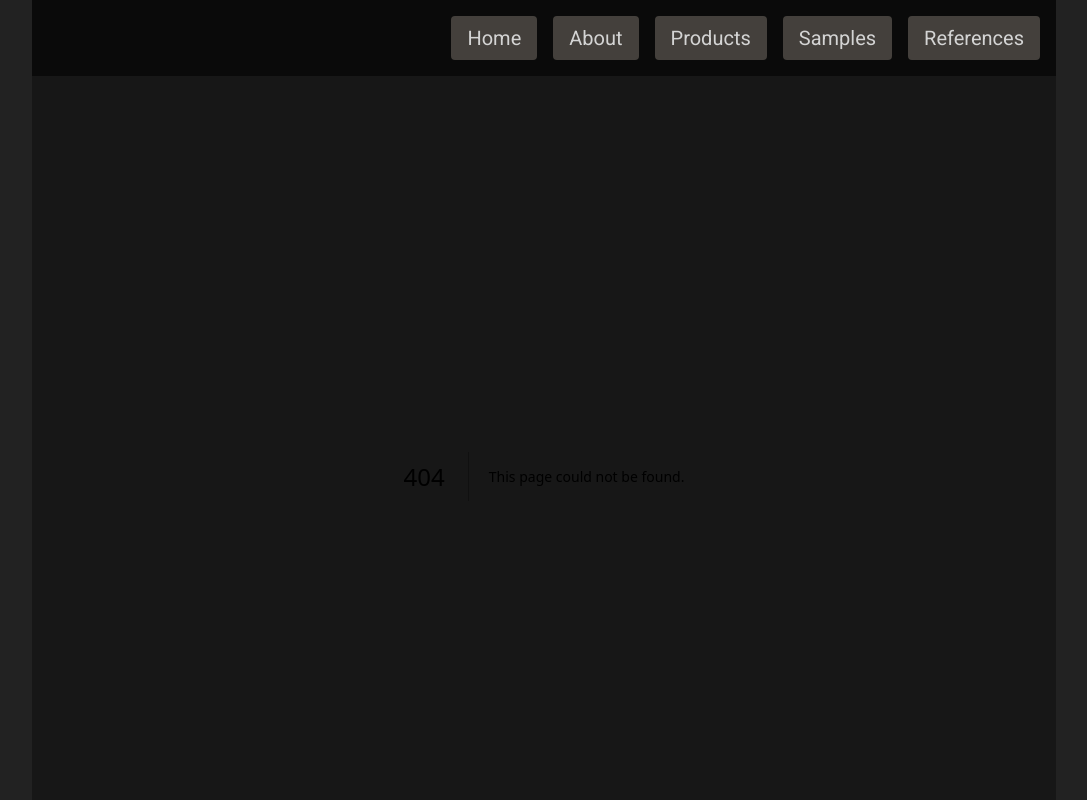
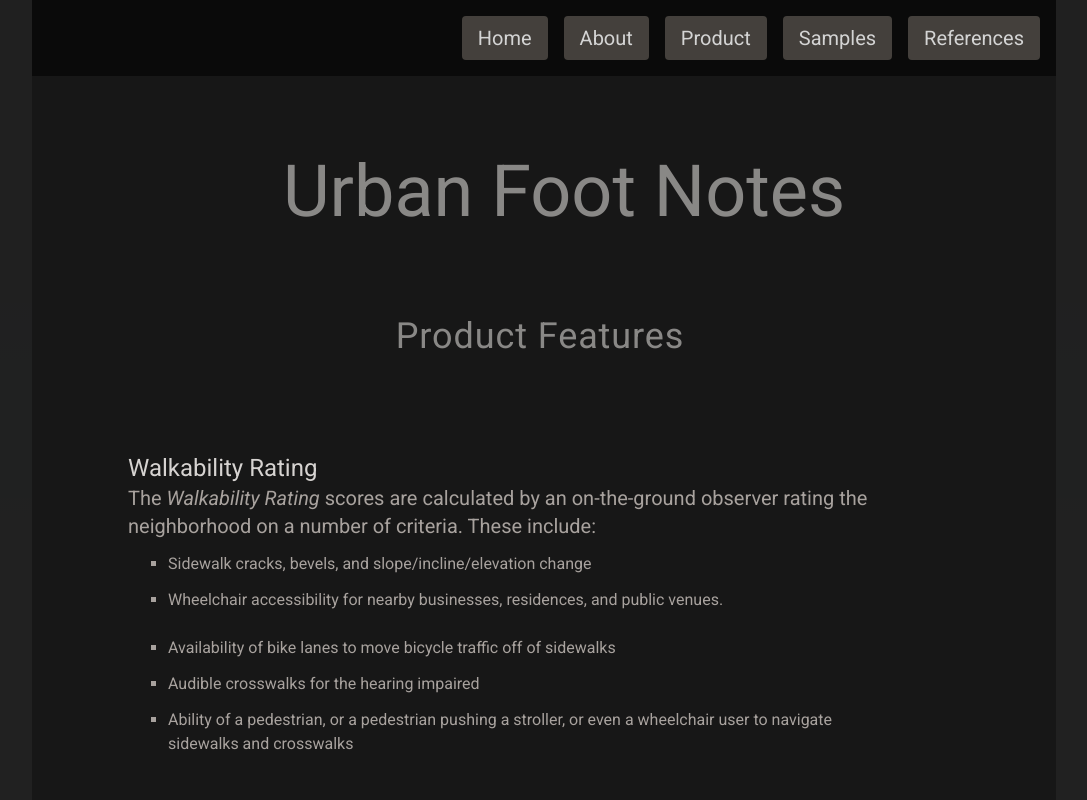
Before and after one commit to Richard-Burd/urban-footnotes-landing, a Next.js app: page /product in a window 1280 px wide. Before the commit this address had no page. Shown: the top 800 px of the page, without its empty margins (96-1183 px from the left). Built offline with nearby package versions, Linux system fonts and the light colour scheme; a web font is replaced by a local one.

Commit message:
changed name products > product

```diff
--- a/components/DesktopNavbar.js
+++ b/components/DesktopNavbar.js
@@ -12,8 +12,8 @@ export default function DesktopNavbar() {
           <Link href="/about">
             <Button title="About" bgColor="bg-stone-700" className="ml-4" />
           </Link>
-          <Link href="/products">
-            <Button title="Products" bgColor="bg-stone-700" className="ml-4" />
+          <Link href="/product">
+            <Button title="Product" bgColor="bg-stone-700" className="ml-4" />
           </Link>
           <Link href="/samples">
             <Button title="Samples" bgColor="bg-stone-700" className="ml-4" />
--- a/components/MobileNavbar.js
+++ b/components/MobileNavbar.js
@@ -46,12 +46,12 @@ export default function MobileNavBar() {
               About Page
             </div>
           </Link>
-          <Link href="/products">
+          <Link href="/product">
             <div
               className="block px-4 py-2 cursor-pointer border-b border-stone-600"
               onClick={toggleMenu}
             >
-              Products
+              Product
             </div>
           </Link>
           <Link href="/samples">
--- a/pages/products.js
+++ b/pages/product.js
@@ -1,4 +1,4 @@
-export default function Products() {
+export default function Product() {
   return (
     <div>
       <div className="flex justify-center">
```
